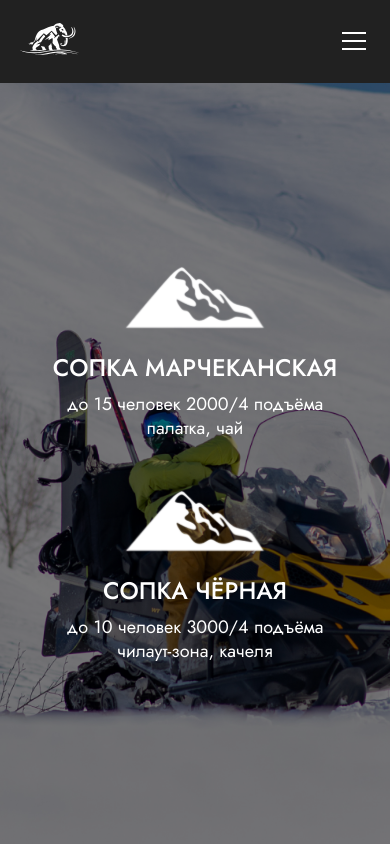
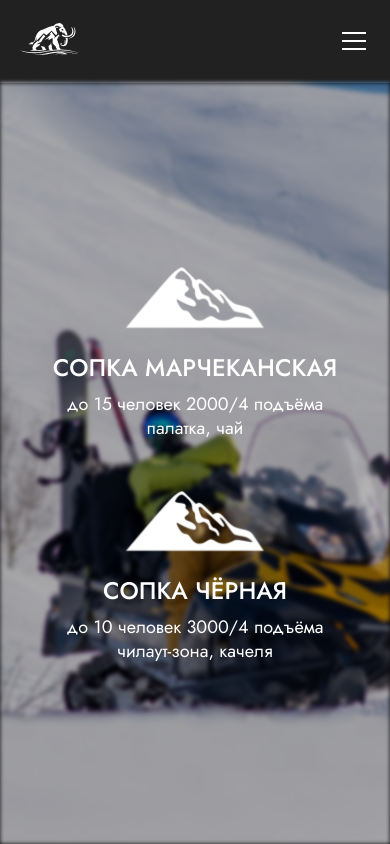
Before and after one commit to laikinkirill/magadan-brat, a React (Create React App) app: page /freeride in a window 390 px wide. Built offline with nearby package versions, Linux system fonts and the light colour scheme; no server answers; the database is empty.

Commit message:
fix Freeride filter blure

```diff
--- a/src/pages/Freeride/Freeride.js
+++ b/src/pages/Freeride/Freeride.js
@@ -32,7 +32,8 @@ function Freeride() {
         </Container>
       </div>
 
-      <div className={styles.overlay}></div>
+      <div className={styles.overlayBlack}></div>
+      <div className={styles.overlayImage}></div>
     </>
   );
 }
--- a/src/pages/Freeride/Freeride.module.scss
+++ b/src/pages/Freeride/Freeride.module.scss
@@ -1,10 +1,5 @@
 .cover {
-  background-image: url(../../assets/img/freeride/freeride-cover.jpg);
-  background-repeat: no-repeat;
-  background-size: cover;
-
   height: calc(100vh - var(--header-height));
-
   color: #fff;
 
   @media screen and (max-width: 767px) {
@@ -69,17 +64,36 @@
   width: 40%;
 }
 
-.overlay {
+.overlayImage {
+  background-image: url(../../assets/img/freeride/freeride-cover.jpg);
+  background-repeat: no-repeat;
+  background-size: cover;
   position: absolute;
   top: var(--header-height);
-  background-color: rgba(0, 0, 0, 0.3);
+  // background-color: rgba(0, 0, 0, 0.3);
   z-index: 1;
+  height: calc(100vh - var(--header-height));
+  width: 100%;
+  filter: blur(2px);
+
+  @media screen and (max-width: 767px) {
+    height: calc(100vh - 83px);
+    top: 83px;
+    background-position: center;
+  }
+}
+
+.overlayBlack {
+  position: absolute;
+  top: var(--header-height);
+  background-color: rgba(0, 0, 0, 0.2);
+  z-index: 2;
   height: calc(100vh - var(--header-height));
   width: 100%;
 
   @media screen and (max-width: 767px) {
     height: calc(100vh - 83px);
     top: 83px;
-    background-color: rgba(0, 0, 0, 0.5);
+    background-color: rgba(0, 0, 0, 0.3);
   }
 }
```
